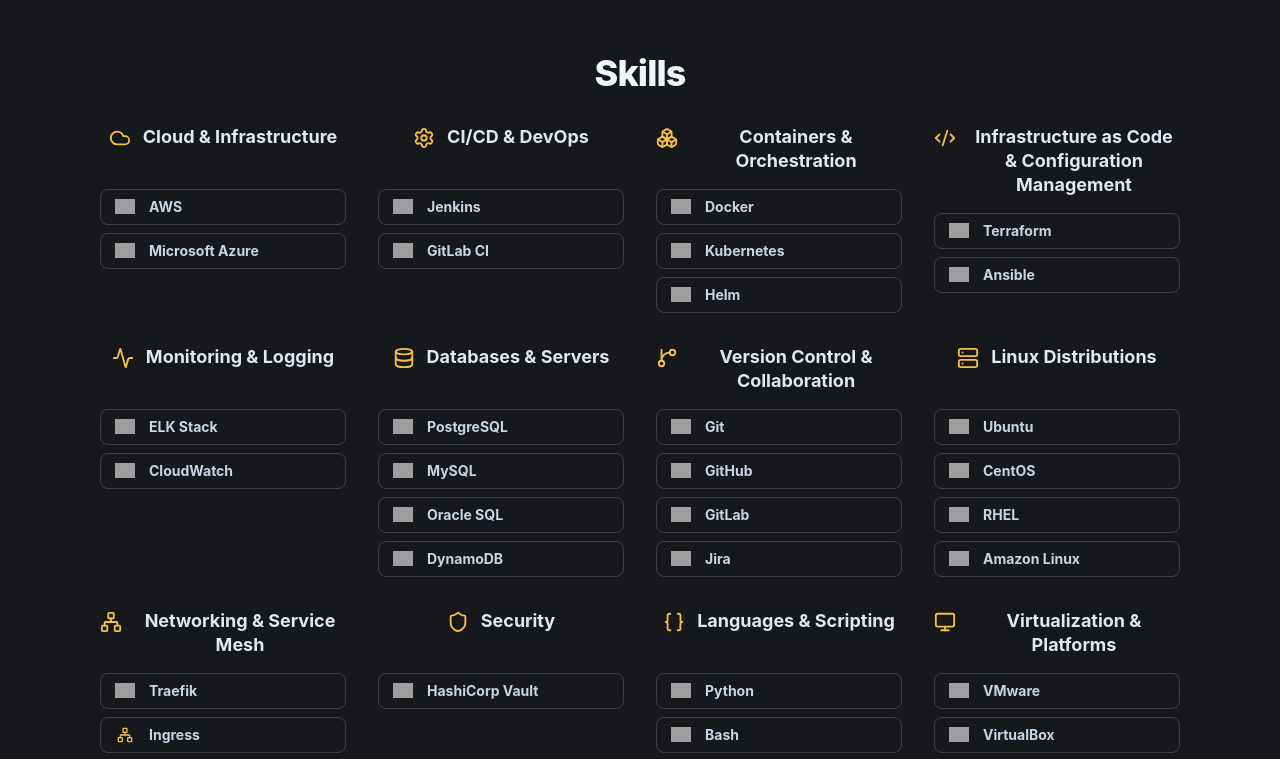
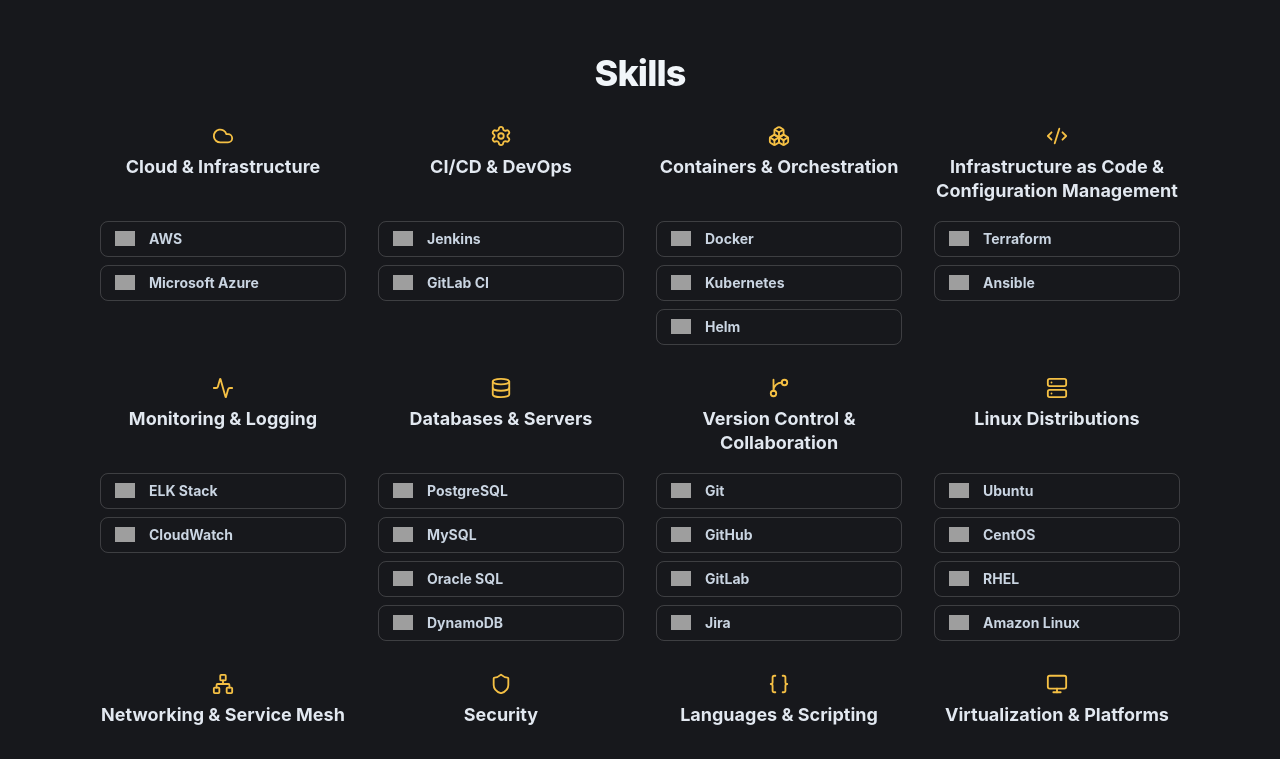
Before and after one commit to dboyza/portfolio-website, a React (Vite) app: page / in a window 1280 px wide. Shown: the part 1980-2739 px from the top of the page. Built offline with nearby package versions, Linux system fonts and the light colour scheme; grey boxes are pictures that could not be loaded.

Commit message:
Center skill category headers

```diff
--- a/src/sections/Skills.tsx
+++ b/src/sections/Skills.tsx
@@ -85,9 +85,9 @@
 
             return (
               <section key={group.title} className="min-w-0">
-                <h3 className="mb-4 flex min-h-12 items-start justify-center gap-3 text-center text-lg font-bold leading-6 text-slate-200">
-                  <Icon size={22} className="mt-0.5 shrink-0 text-gold-500" />
-                  <span>{group.title}</span>
+                <h3 className="mb-4 flex min-h-20 flex-col items-center justify-start gap-2 text-center text-lg font-bold leading-6 text-slate-200">
+                  <Icon size={22} className="shrink-0 text-gold-500" />
+                  <span className="max-w-64">{group.title}</span>
                 </h3>
 
                 <div className="grid gap-2">
```
